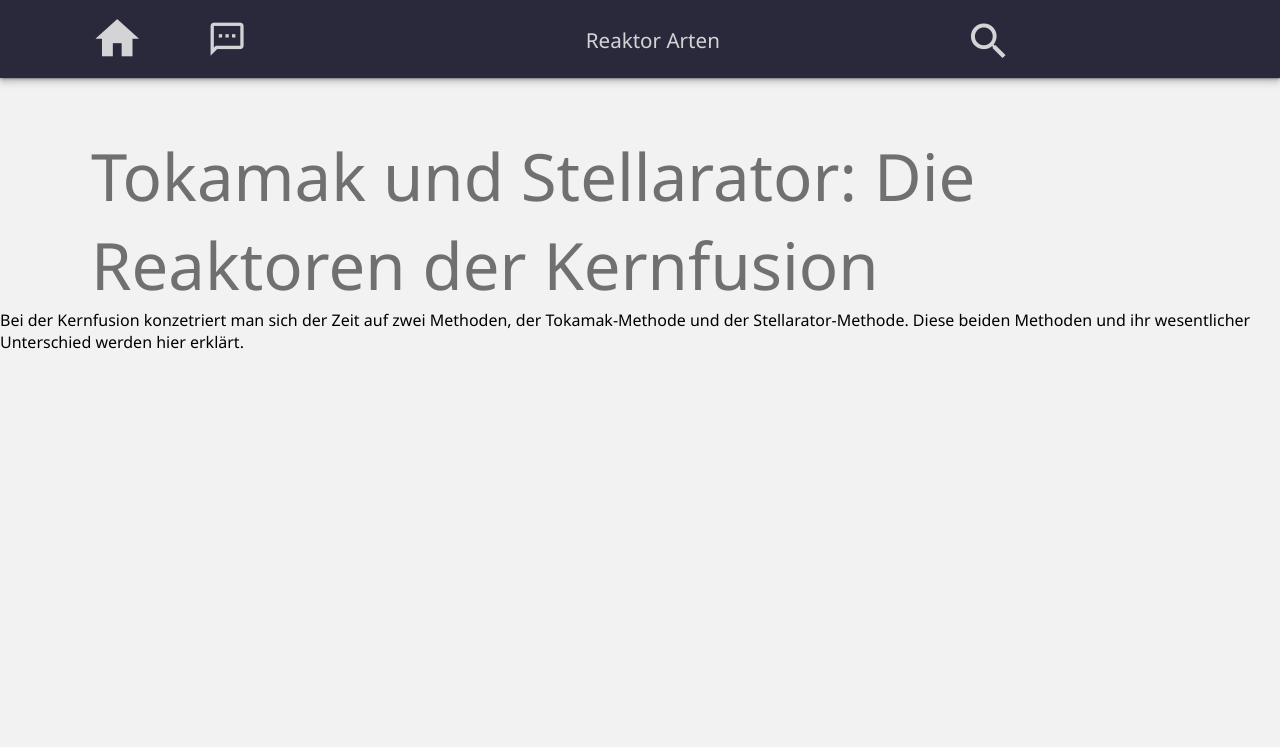
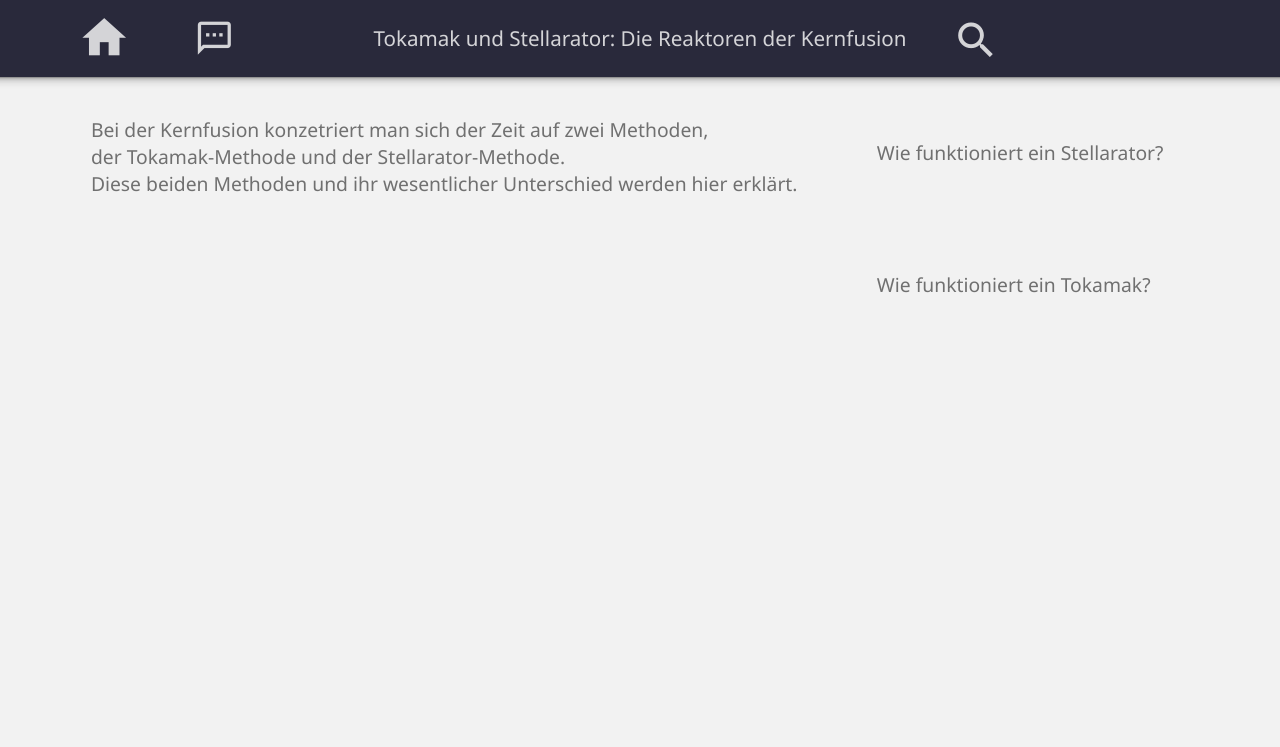
Before and after one commit to Cha0sType/site-thermonuclearfusion, a Flask app: page /reactors in a window 1280 px wide. Shown: the top 747 px of the page. Run offline with Flask 2, Linux system fonts and the light colour scheme.

Commit message:
vdsm,vbsvbjv

```diff
--- a/main.py
+++ b/main.py
@@ -24,7 +24,7 @@ def basics():
 
 @app.route('/reactors') #Creating reactors sub page and rendering specified template
 def reactors():
-    return render_template('Reactors/reactor_index.html', header=header.replace('--name--', "<h2 style='color: rgba(255, 255, 255, 0.8); font-weight: normal; font-size: 1.61vw; margin-bottom: 0.9vw; margin-left: auto; margin-left: 50%; transform: translateX(-50%); position: absolute;'>Reaktor Arten</h2>"))
+    return render_template('Reactors/reactor_index.html', header=header.replace('--name--', "<h2 style='color: rgba(255, 255, 255, 0.8); font-weight: normal; font-size: 1.61vw; margin-bottom: 0.9vw; margin-left: auto; margin-left: 50%; transform: translateX(-50%); position: absolute;'>Tokamak und Stellarator: Die Reaktoren der Kernfusion</h2>"))
 
 @app.route('/reactors/stellarator') #Creating stellerator sub page of reactors and rendering specified template
 def stellarator():
--- a/templates/Reactors/Tokamak.html
+++ b/templates/Reactors/Tokamak.html
@@ -10,7 +10,7 @@
 
 <body>
     {{ header|safe }}
-    <h1>Der Tokamak-Reaktor</h1>
+
     <p>Der Tokamak ist ein ringförmiger Fusionsreaktor. Er beruht auf der Methode des magnetischen Plasmaeinschlusses.
         Dabei besteht das Plasma aus Wasserstoffisotopen, dieses Plasma wird durch ein Magnetfeld zusammen gehalten,
         welches unteranderem durch Strom, der durch das Plasma fließt zusammen gehalten wird.<br> <br> Derzeit beruhen die
@@ -18,8 +18,7 @@
         Die Idee zum Tokamak entstand 1949 und kam vom russischen Wissenschaftler Oleg Alexandrowitsch Lawrentjew.
         Später wurde sie von Andrej Sacharow und Igor Tamm weiterentwickelt. Als erster Tokamak gilt der 1962 gebaute,
         russische T3.
-    </p>
-    <img src="https://en.wikipedia.org/wiki/Tokamak#/media/File:2017_TOCAMAC_Fusion_Chamber_N0689.jpg"
+    </p><img src="{{url_for('static', filename='tokamak.jpg')}}"
         alt="Hier ist ein Bild verloren gegangen...">
 </body>
 
--- a/templates/Reactors/Vergleich.html
+++ b/templates/Reactors/Vergleich.html
@@ -10,7 +10,7 @@
 
 <body>
     {{ header|safe }}
-    <h1>Vergleich zwischen Stellarator und Tokamak</h1>
+
     <p>Wir kennen Grundsätzlich zwei Prinzipe zur Kernfusion: Das Tokamak-Prinzip und das Stellarator-Prinzip, aber
         worin unterscheiden sich diese?
         Sie unterscheiden sich in einem unscheinbaren jedoch extrem wichtigen Bestandteil der Kernfusion, dem
--- a/templates/Reactors/reactor_index.html
+++ b/templates/Reactors/reactor_index.html
@@ -2,7 +2,8 @@
 
 <head>
     <meta charset="UTF-8">
-    <link rel="stylesheet" href="{{url_for('static', filename='iter_index.css')}}">
+    <link rel="stylesheet" href="{{url_for('static', filename='stylesheets/iter_index.css')}}">
+    <link href="https://fonts.googleapis.com/icon?family=Material+Icons" rel="stylesheet">
     <link rel="stylesheet" href="{{url_for('static', filename='stylesheets/index.css')}}">
     <title>Reactor Home</title>
 </head>
@@ -11,11 +12,65 @@
     {{ header|safe }}
     <p>
 
-    <h1>Tokamak und Stellarator: Die Reaktoren der Kernfusion</h1>
-    Bei der Kernfusion konzetriert man sich der Zeit auf zwei Methoden, der Tokamak-Methode und der Stellarator-Methode.
-    Diese beiden Methoden und ihr wesentlicher Unterschied werden hier erklärt.
+
+        Bei der Kernfusion konzetriert man sich der Zeit auf zwei Methoden,<br> der Tokamak-Methode und der
+        Stellarator-Methode.<br>
+        Diese beiden Methoden und ihr wesentlicher Unterschied werden hier erklärt.
     </p>
+
+    <pagebutton onclick="location.href='reactors/stellarator'" style="margin-left: 65vw; margin-top: -6vw;">
+        Wie funktioniert ein Stellarator?</pagebutton>
+<br><br><br><br><br><br>
+        <pagebutton onclick="location.href='reactors/tokamak'" style="margin-left: 65vw; margin-top: -6vw;">
+            Wie funktioniert ein Tokamak?</pagebutton>
 
 </body>
 
 </html>
+<style>
+    .dropbtn {
+        background-color: transparent;
+        color: white;
+        padding: 16px;
+        font-size: px;
+        border: none;
+    }
+
+    .dropdown {
+        position: relative;
+        display: inline-block;
+    }
+
+
+    .dropdown-content {
+        display: none;
+        position: absolute;
+        background-color: #f1f1f1;
+        min-width: 160px;
+        box-shadow: 0px 8px 16px 0px rgba(0, 0, 0, 0.2);
+        z-index: 1;
+    }
+
+
+    .dropdown-content a {
+        color: black;
+        padding: 12px 16px;
+        text-decoration: none;
+        display: block;
+    }
+
+
+    .dropdown-content a:hover {
+        background-color: #ddd;
+    }
+
+
+    .dropdown:hover .dropdown-content {
+        display: block;
+    }
+
+
+    .dropdown:hover .dropbtn {
+        background-color: transparent;
+    }
+</style>
```
Also changed, not shown: 1 other file.
